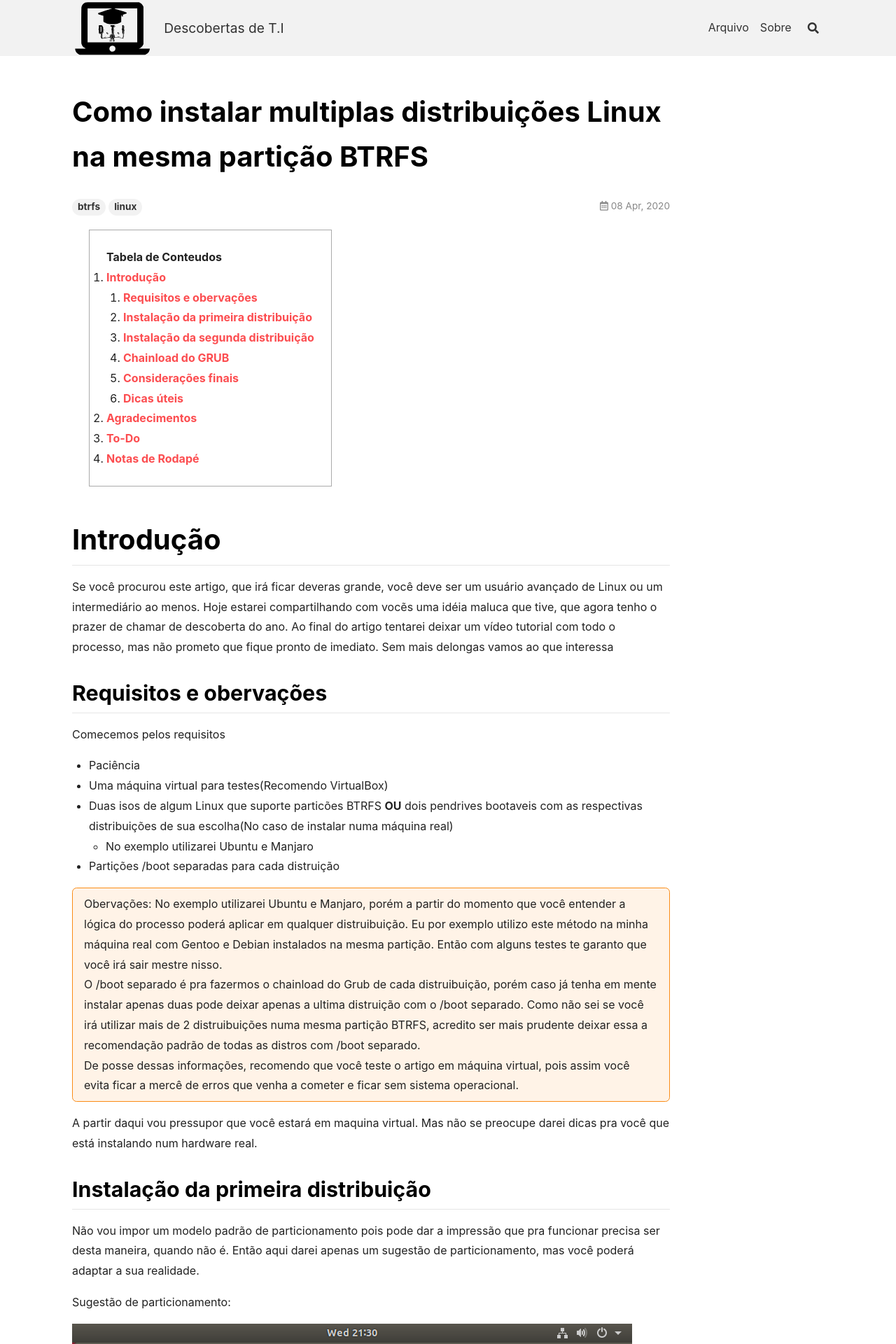
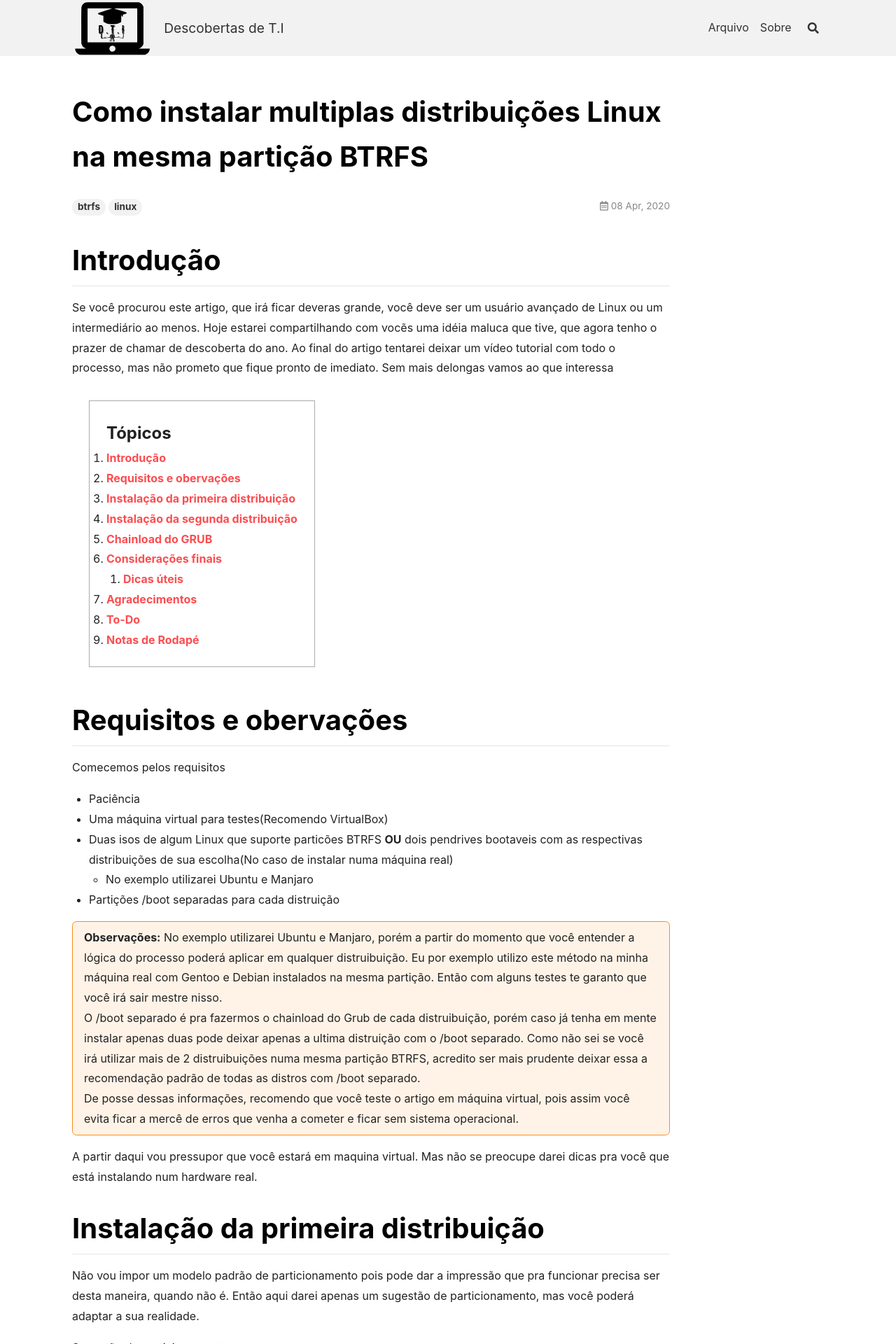
Before and after one commit to descobertasdeti/descobertasdeti.github.io, a Jekyll site: the page built from _posts/2020-04-08-como-instalar-multiplas-distribuicoes-na-mesma-particao-btrfs.md, in a window 1280 px wide. Shown: the top 1920 px of the page at 70% size. Built offline with Jekyll 4.4.1, drawn with Linux system fonts in a browser that asks for light colours; nearby versions of some CDN libraries; comment, search, counter and statistics services are not loaded; some of the changed text lies outside the part shown.

Commit message:
Ultimos ajustes

````diff
--- a/_config.yml
+++ b/_config.yml
@@ -205,7 +205,12 @@ defaults:
       path: ""
       type: posts
     values:
-      layout: article
+      layout: articles
+      articles:
+          data_source: site.sample_page
+          show_excerpt: true
+          show_readmore: true
+          show_info: true
       sharing: false
       license: true
       aside:
--- a/_posts/2020-04-08-como-instalar-multiplas-distribuicoes-na-mesma-particao-btrfs.md
+++ b/_posts/2020-04-08-como-instalar-multiplas-distribuicoes-na-mesma-particao-btrfs.md
@@ -4,20 +4,15 @@ permalink: multiplas-distros-btrfs
 date: "2020-04-08 17:18"
 key: 202004081718
 layout: article
-aside:
-  toc: false
-articles:
-  data_source: site.sample_page
-  show_excerpt: true
-  show_readmore: true
 tags: btrfs linux
 ---
-* Do not remove this line (it will not be displayed)
-{:toc}
 # Introdução
 Se você procurou este artigo, que irá ficar deveras grande, você deve ser um usuário avançado de Linux ou um intermediário ao menos. Hoje estarei compartilhando com vocẽs uma idéia maluca que tive, que agora tenho o prazer de chamar de descoberta do ano. Ao final do artigo tentarei deixar um vídeo tutorial com todo o processo, mas não prometo que fique pronto de imediato. Sem mais delongas vamos ao que interessa
 
-## Requisitos e obervações
+* Do not remove this line (it will not be displayed)
+{:toc}
+
+# Requisitos e obervações
 Comecemos pelos requisitos
 - Paciência
 - Uma máquina virtual para testes(Recomendo VirtualBox)
@@ -25,14 +20,14 @@ Comecemos pelos requisitos
   - No exemplo utilizarei Ubuntu e Manjaro
 - Partições /boot separadas para cada distruição<br/>
 
-Obervações: No exemplo utilizarei Ubuntu e Manjaro, porém a partir do momento que você entender a lógica do processo poderá aplicar em qualquer distruibuição. Eu por exemplo utilizo este método na minha máquina real com Gentoo e Debian instalados na mesma partição. Então com alguns testes te garanto que você irá sair mestre nisso. <br/>
+**Observações:** No exemplo utilizarei Ubuntu e Manjaro, porém a partir do momento que você entender a lógica do processo poderá aplicar em qualquer distruibuição. Eu por exemplo utilizo este método na minha máquina real com Gentoo e Debian instalados na mesma partição. Então com alguns testes te garanto que você irá sair mestre nisso. <br/>
 O /boot separado é pra fazermos o chainload do Grub de cada distruibuição, porém caso já tenha em mente instalar apenas duas pode deixar apenas a ultima distruição com o /boot separado. Como não sei se você irá utilizar mais de 2 distruibuições numa mesma partição BTRFS, acredito ser mais prudente deixar essa a recomendação padrão de todas as distros com /boot separado.<br/>
 De posse dessas informações, recomendo que você teste o artigo em máquina virtual, pois assim você evita ficar a mercê de erros que venha a cometer e ficar sem sistema operacional.<br/>
 {:.warning}
 
 A partir daqui vou pressupor que você estará em maquina virtual. Mas não se preocupe darei dicas pra você que está instalando num hardware real.
 
-## Instalação da primeira distribuição
+# Instalação da primeira distribuição
 Não vou impor um modelo padrão de particionamento pois pode dar a impressão que pra funcionar precisa ser desta maneira, quando não é. Então aqui darei apenas um sugestão de particionamento, mas você poderá adaptar a sua realidade.
 
 Sugestão de particionamento: <br/>
@@ -108,7 +103,7 @@ Agora faremos chroot no Ubuntu pré instalado e reinstalar o Grub na MBR e na pa
 ```
 Pronto! Agora você pode reiniciar o PC e partir para o próximo passo.<br/>
 
-## Instalação da segunda distribuição
+# Instalação da segunda distribuição
 
 Inicie a instalação normalmente, porém teremos algumas coisas diferentes a se fazer do que na primeira instalação. Vou detalhar todas logo abaixo:
 
--- a/assets/css/main.scss
+++ b/assets/css/main.scss
@@ -4,14 +4,16 @@
 
 // Adding 'Contents' headline to the TOC
 #markdown-toc::before {
-    content: "Tabela de Conteudos";
+    content: "Tópicos";
     font-weight: bold;
+    font-size: 24px;
+    padding-left: 0px;
 }
 
 
 // Using numbers instead of bullets for listing
 #markdown-toc ul {
-    list-style: decimal;
+    list-style: unordered;
 }
 
 #markdown-toc {
````
Also changed, not shown: other parts of _posts/2020-04-08-como-instalar-multiplas-distribuicoes-na-mesma-particao-btrfs.md (+7 -7 lines).
